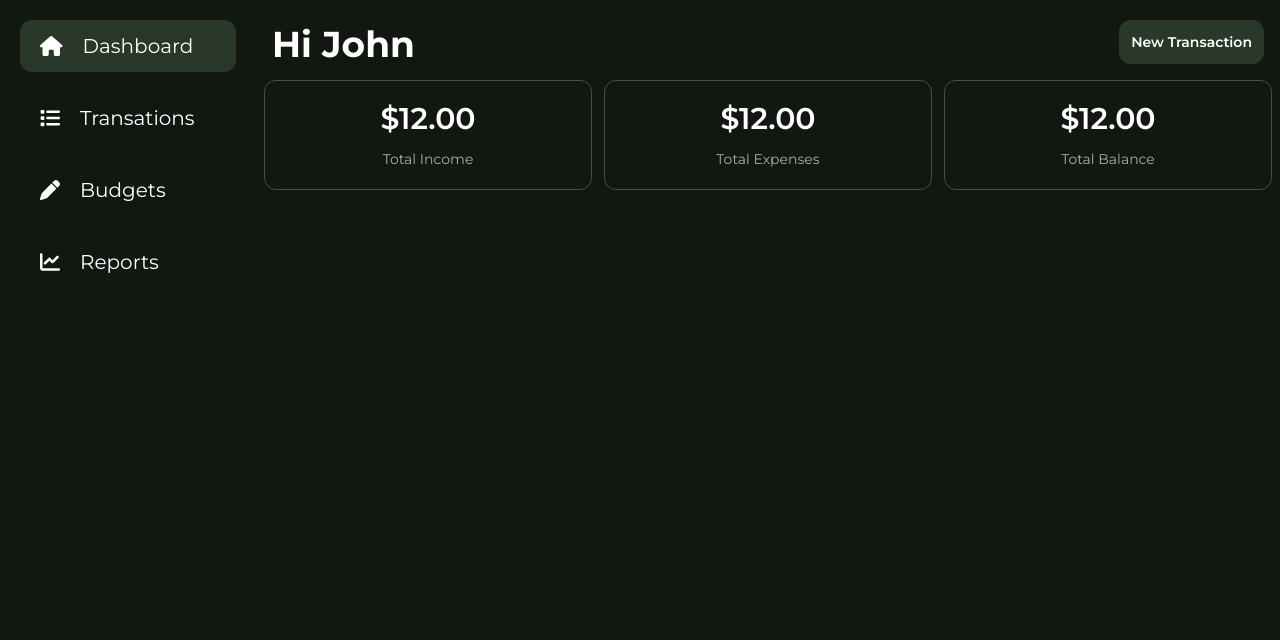
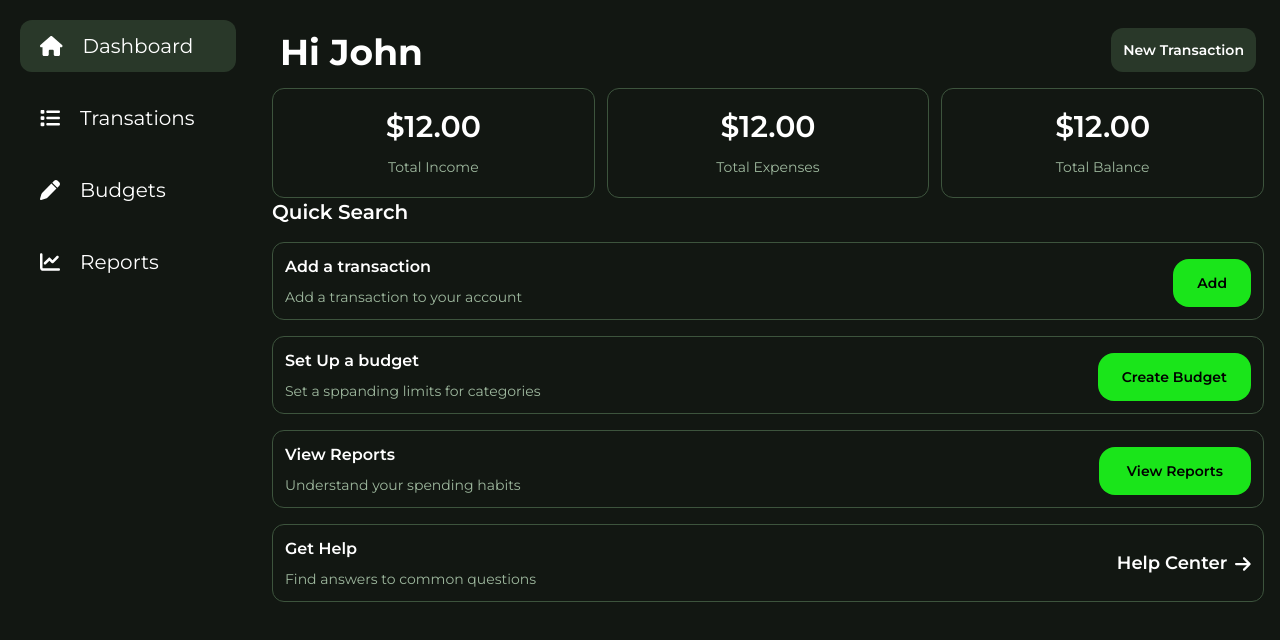
Before and after one commit to SirvalFilho/personal-financial-app, a Vue app: page /home in a window 1280 px wide. Shown: the top 640 px of the page. Built offline with nearby package versions, Linux system fonts and the light colour scheme.

Commit message:
feat: create quicksearch options

```diff
--- /dev/null
+++ b/src/components/home/QuickSearch.vue
@@ -0,0 +1,49 @@
+<template>
+    <div class="flex flex-col gap-4 items">
+        <h2 class="text-xl font-semibold text-white">Quick Search</h2>
+        <div class="flex flex-row itens-center justify-between rounded-xl border-1 border-[var(--border-1-green)] p-3">
+            <div class="flex flex-col gap-2 items-start">
+                <span class="font-semibold text-white">Add a transaction</span>
+                <span class="text-sm text-[var(--font-1-softgreen)]">Add a transaction to your account</span>
+            </div>
+            <router-link to="/transactions" class="flex items-center justify-center text-sm bg-[var(--bg-color-secondary)] px-6 mt-1 rounded-2xl text-black font-semibold
+             hover:shadow-[0_0_15px_var(--bg-color-secondary)] hover:text-white
+            ">Add</router-link>
+        </div>
+        <div class="flex flex-row itens-center justify-between rounded-xl border-1 border-[var(--border-1-green)] p-3">
+            <div class="flex flex-col gap-2 items-start">
+                <span class="font-semibold text-white">Set Up a budget</span>
+                <span class="text-sm text-[var(--font-1-softgreen)]">Set a sppanding limits for categories</span>
+            </div>
+            <router-link to="/budgets" class="flex items-center justify-center text-sm bg-[var(--bg-color-secondary)] px-6 mt-1 rounded-2xl text-black font-semibold
+            hover:shadow-[0_0_15px_var(--bg-color-secondary)] hover:text-white
+            ">Create Budget</router-link>
+        </div>
+        <div class="flex flex-row itens-center justify-between rounded-xl border-1 border-[var(--border-1-green)] p-3">
+            <div class="flex flex-col gap-2 items-start">
+                <span class="font-semibold text-white">View Reports</span>
+                <span class="text-sm text-[var(--font-1-softgreen)]">Understand your spending habits</span>
+            </div>
+            <router-link to="/reports" class="flex items-center justify-center text-sm bg-[var(--bg-color-secondary)] px-7 mt-1 rounded-2xl text-black font-semibold
+            hover:shadow-[0_0_15px_var(--bg-color-secondary)] hover:text-white
+            ">View Reports</router-link>
+        </div>
+        <div class="flex flex-row itens-center justify-between rounded-xl border-1 border-[var(--border-1-green)] p-3">
+            <div class="flex flex-col gap-2 items-start">
+                <span class="font-semibold text-white">Get Help</span>
+                <span class="text-sm text-[var(--font-1-softgreen)]">Find answers to common questions</span>
+            </div>
+            <router-link to="/home" class="flex items-center gap-2 text-lg text-white">
+                <span class="font-semibold">Help Center</span>
+                <i class="fa-solid fa-arrow-right pt-0.5"></i>
+            </router-link>
+        </div>
+    </div>
+</template>
+
+<script setup>
+</script>
+
+<style scoped>
+
+</style>
--- a/src/pages/HomePage.vue
+++ b/src/pages/HomePage.vue
@@ -1,11 +1,13 @@
 <template>
-    <div class="flex flex-col">
+    <div class="flex flex-col p-2">
        <HeaderHome></HeaderHome>
+       <QuickSearch></QuickSearch>
     </div>
 </template>
 
 <script setup>
 import HeaderHome from '../components/home/HeaderHome.vue';
+import QuickSearch from '../components/home/QuickSearch.vue';
 </script>
 
 <style scoped>
--- a/src/style.css
+++ b/src/style.css
@@ -4,6 +4,7 @@
 
 :root{
     --bg-color-main:#121712;
+    --bg-color-secondary:#1AE51A;
     --bg-option-focus: #293829;
     --border-1-green: #3D543D;
     --font-1-softgreen:#9EB89E;
```
